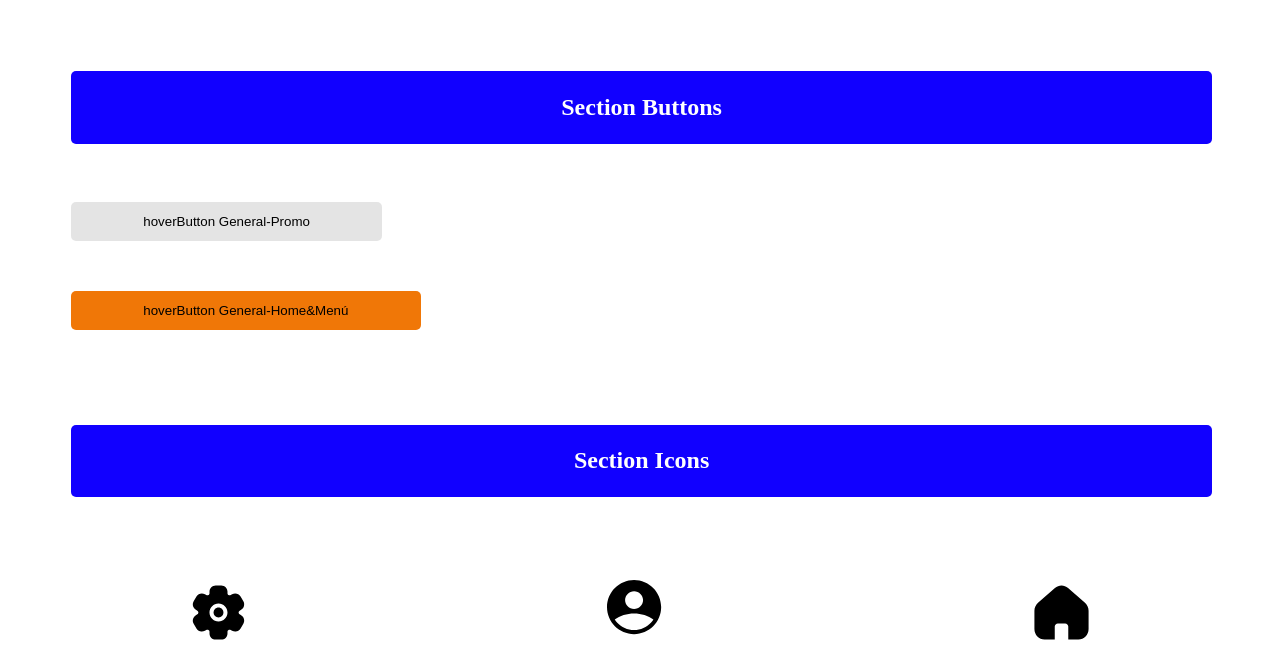
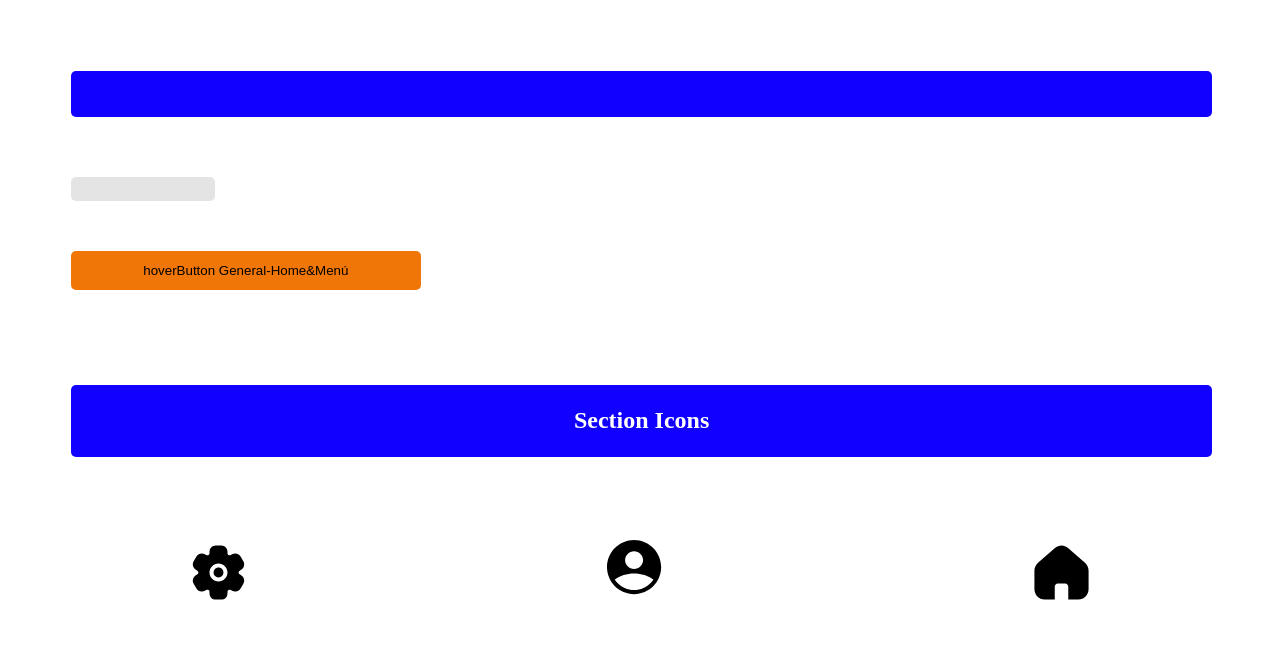
Before and after one commit to LuisAnchia/Desings-System, a website: page index.html in a window 1280 px wide. Shown: the top 671 px of the page. Drawn offline with Linux system fonts and the light colour scheme; a web font is replaced by a local one.

```diff
--- a/index.html
+++ b/index.html
@@ -18,7 +18,7 @@
     <Section class="buttons">
       <div class="buttons__titulo">
 
-        <h1 class="buttons__titulo--color">Section Buttons</h1>
+        <h1 class="buttons__titulo--color"></h1>
 
       </div>
     </Section>
@@ -28,7 +28,7 @@
   <section class="ancor">
     <div class="ancor__element">
 
-      <button class="ancor__element--color">hoverButton General-Promo</button>
+      <button class="ancor__element--color"></button>
 
     </div>
   </section>
```
